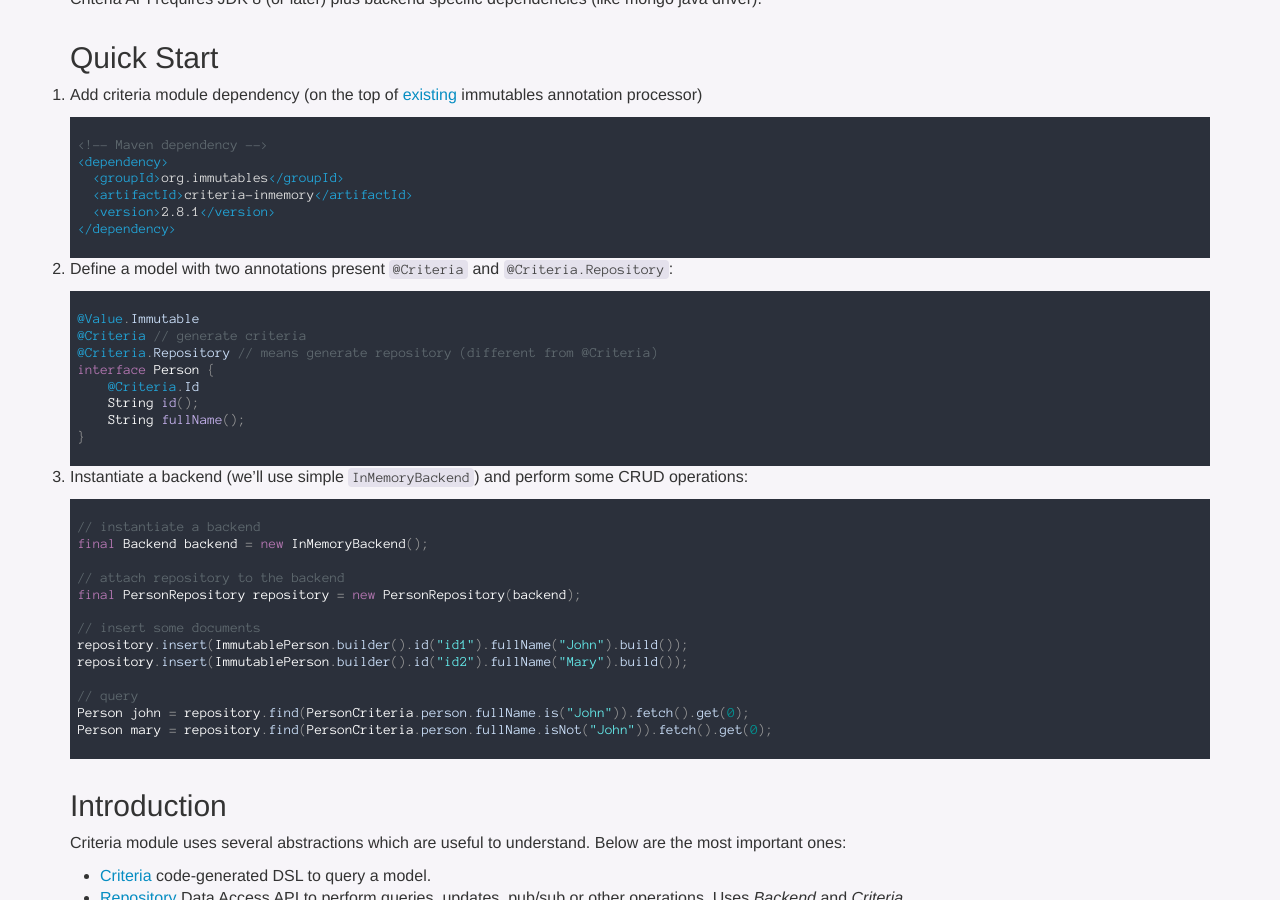
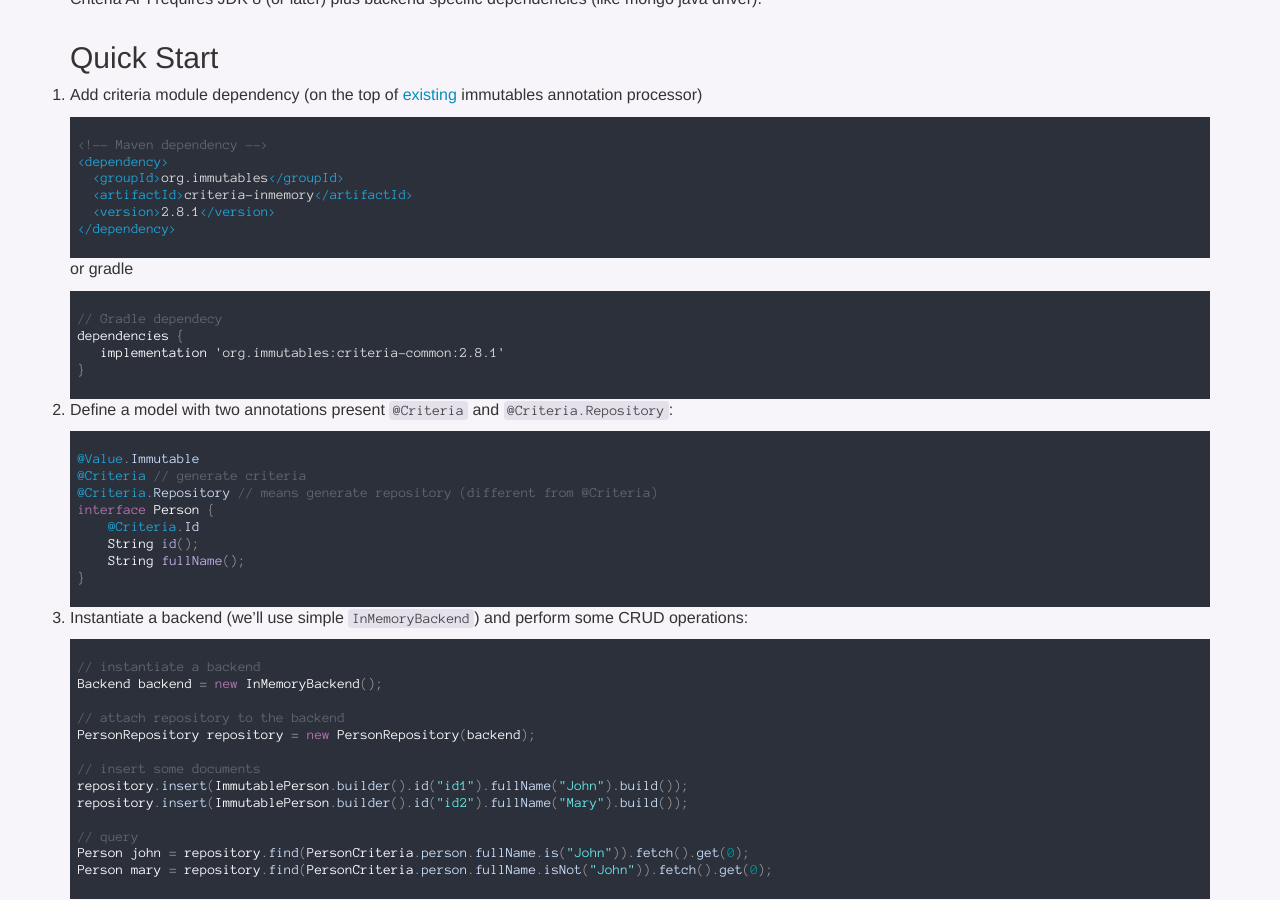
Before and after one commit to immutables/immutables.github.io, a Jekyll site: the page built from criteria.md, in a window 1280 px wide and 900 px high, scrolled down 838 px. Built offline with Jekyll 4.4.1, drawn with Linux system fonts in a browser that asks for light colours; nearby versions of some CDN libraries; Markdown is read by kramdown in place of the engine named in the settings; some of the changed text lies outside the part shown.

Commit message:
Add example of gradle dependency. Remove final keyword

````diff
--- a/criteria.md
+++ b/criteria.md
@@ -31,6 +31,15 @@ Quick Start
     </dependency>
     ```
 
+    or gradle
+
+    ```groovy
+    // Gradle dependecy
+    dependencies {
+       implementation 'org.immutables:criteria-common:{{site.v}}'
+    }
+    ```
+
 2. Define a model with two annotations present `@Criteria` and `@Criteria.Repository`:
 
     ```java
@@ -48,10 +57,10 @@ Quick Start
 
     ```java
     // instantiate a backend
-    final Backend backend = new InMemoryBackend();
+    Backend backend = new InMemoryBackend();
 
     // attach repository to the backend
-    final PersonRepository repository = new PersonRepository(backend);
+    PersonRepository repository = new PersonRepository(backend);
 
     // insert some documents
     repository.insert(ImmutablePerson.builder().id("id1").fullName("John").build());
````
Also changed, not shown: other parts of criteria.md (+1 -1 lines).
